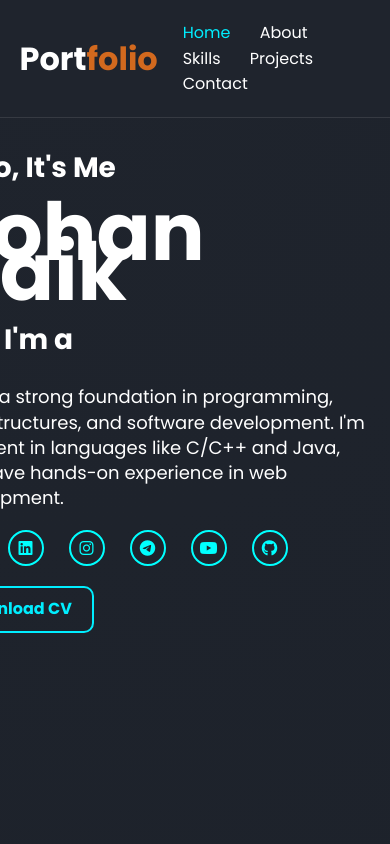
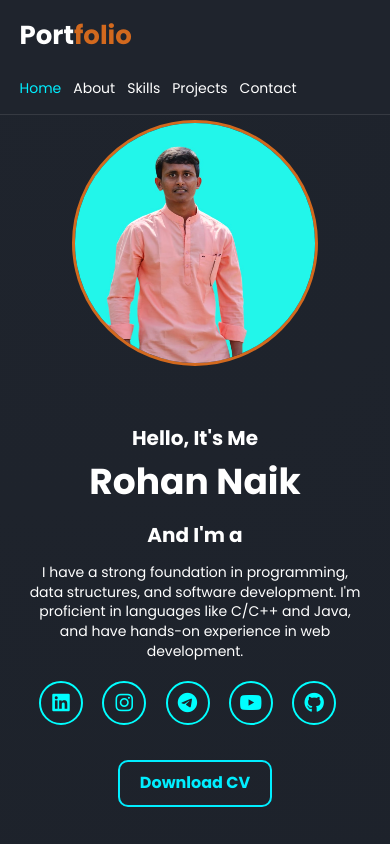
Before and after one commit to Rohannaik06/Rohannaik06.github.io, a plain HTML site: page index.html in a window 390 px wide. Shown: the top 844 px of the page. Drawn offline with Linux system fonts and the light colour scheme.

Commit message:
Update style.css

```diff
--- a/style.css
+++ b/style.css
@@ -418,7 +418,107 @@ section {
 }
 
 /* === Responsive for Mobile Devices === */
- @media (max-width: 480px) {
+@media (max-width: 768px) {
+  .site-header {
+    flex-direction: column;
+    align-items: flex-start;
+    padding: 15px 5%;
+  }
+
+  .logo {
+    font-size: 26px;
+    margin-bottom: 10px;
+  }
+
+  .main-nav {
+    display: flex;
+    flex-wrap: wrap;
+    gap: 12px;
+    margin-top: 10px;
+  }
+
+  .main-nav a {
+    margin-left: 0;
+    font-size: 14px;
+  }
+
+  .home-section {
+    flex-direction: column-reverse;
+    text-align: center;
+    gap: 30px;
+  }
+
+  .home-text {
+    max-width: 100%;
+    padding: 0 10px;
+    text-align: center;
+    margin-left: 0 !important;
+  }
+
+  .home-text h1 {
+    font-size: 36px;
+    line-height: 1.1;
+    margin: 8px 0;
+  }
+
+  .home-text h3 {
+    font-size: 20px;
+    margin-bottom: 10px;
+  }
+
+  .home-text p {
+    font-size: 14px;
+  }
+
+  .resume-button {
+    text-align: center;
+    margin-top: 15px;
+  }
+
+  .social-links {
+    justify-content: center;
+    flex-wrap: wrap;
+    margin-top: 15px;
+  }
+
+  .home-image img {
+    width: 240px;
+    height: 240px;
+    margin: 0 auto;
+  }
+
+  .projects-section .project-card {
+    flex-direction: column;
+    text-align: center;
+  }
+
+  .project-media video {
+    margin-top: 20px;
+  }
+
+  .contact-wrapper {
+    padding: 20px;
+    width: 90%;
+    max-width: 100%;
+    box-sizing: border-box;
+  }
+
+  .contact-form input,
+  .contact-form textarea {
+    font-size: 13px;
+    padding: 8px;
+  }
+
+  .send-button {
+    display: block;
+    margin: 0 auto;
+    text-align: center;
+  }
+}
+
+
+  /* Responsive Additions */
+  @media (max-width: 480px) {
     .section-title {
       font-size: 26px;
       margin-top: 80px; /* Increased to avoid overlap with About */
@@ -432,16 +532,6 @@ section {
 
     .social-links {
       margin-top: 20px; /* Prevent icon overlap */
-      display: flex;
-      justify-content: center;
-      flex-wrap: wrap;
-      gap: 10px;
-    }
-
-    .social-links a {
-      width: 32px;
-      height: 32px;
-      font-size: 16px;
     }
 
     .skill-card {
@@ -506,28 +596,3 @@ section {
       margin-top: 20px;
     }
   }
-@media (min-width: 1440px) {
-    .home-section {
-      gap: 300px;
-    }
-
-    .home-text h1 {
-      font-size: 100px;
-    }
-
-    .home-text p {
-      font-size: 22px;
-    }
-
-    .resume-button a {
-      font-size: 18px;
-    }
-
-    .skill-card {
-      max-width: 300px;
-    }
-
-    .contact-wrapper {
-      max-width: 600px;
-    }
-  }
```
